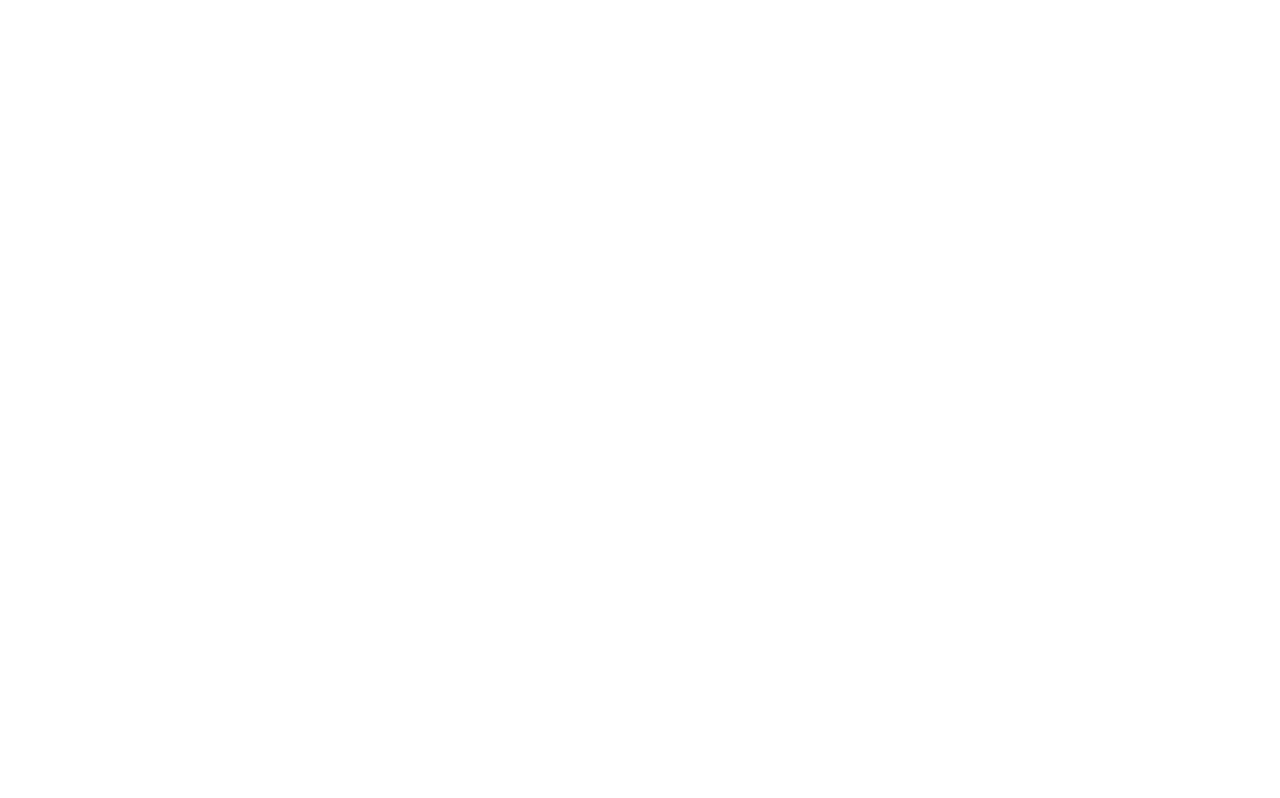
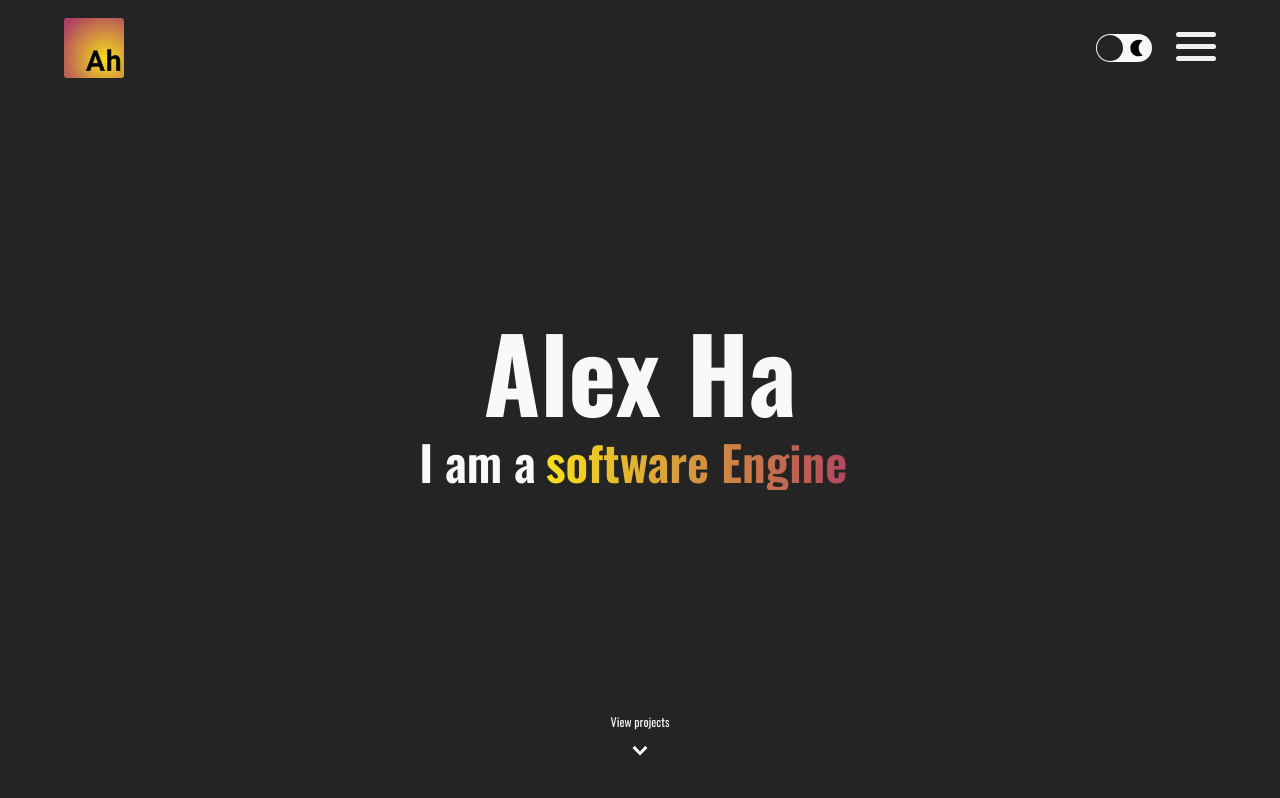
Before and after one commit to alexha35/portfolio-2023, a React (Vite) app: page / in a window 1280 px wide. Shown: the top 798 px of the page. Built offline with nearby package versions, Linux system fonts and the light colour scheme.

Commit message:
fix mounted bug

```diff
--- a/components/content/Masthead.tsx
+++ b/components/content/Masthead.tsx
@@ -21,7 +21,9 @@
 				<Typography variant='p' styles={[{ 'font-size': '12px' }]}>
 					View projects
 				</Typography>
-				<GoChevronDown size={24} color={theme === 'light' ? 'var(--typography-black)' : 'var(--typography-white)'} />
+				<motion.span>
+					<GoChevronDown size={24} color={theme === 'light' ? 'var(--typography-black)' : 'var(--typography-white)'} />
+				</motion.span>
 			</Box>
 		</Box>
 	);
--- a/context/AppContext.tsx
+++ b/context/AppContext.tsx
@@ -5,7 +5,7 @@
 	scrollUp: null | boolean;
 }
 
-interface AppContextValueInterface {
+export interface AppContextValueInterface {
 	scrollUp: null | boolean;
 	headerActive: boolean;
 	setHeaderActive: React.Dispatch<React.SetStateAction<boolean>> | null;
--- a/src/App.tsx
+++ b/src/App.tsx
@@ -3,7 +3,7 @@
 import { AnimatePresence } from 'framer-motion';
 
 import Header from '../components/header/Header';
-import { AppProvider, AppConsumer } from '../context/AppContext';
+import { AppProvider, AppConsumer, AppContextValueInterface } from '../context/AppContext';
 import { StyledThemeProvider } from '../styles/StyleProvider';
 import { Masthead, AboutMe, Projects, Contact } from '../components/content';
 
@@ -34,8 +34,9 @@
 			<AppProvider scrollUp={goingUp}>
 				<StyledThemeProvider>
 					<AppConsumer>
-						{({ mounted, theme, setHeaderActive }: { mounted: boolean; theme: 'light' | 'dark'; setHeaderActive: React.Dispatch<React.SetStateAction<boolean>> }) =>
-							mounted && (
+						{({ mounted, theme, setHeaderActive }: AppContextValueInterface) =>
+							mounted &&
+							setHeaderActive && (
 								<Container ref={containerRef} onClick={() => setHeaderActive(false)}>
 									<Header />
 									<Masthead theme={theme} />
--- a/styles/StyleProvider.tsx
+++ b/styles/StyleProvider.tsx
@@ -15,8 +15,9 @@
 
 		if (savedTheme && setTheme && setMounted) {
 			setTheme(savedTheme as 'light' | 'dark');
-			setMounted(true);
 		}
+
+		setMounted && setMounted(true);
 	}, []);
 
 	const themeContext = {
```
